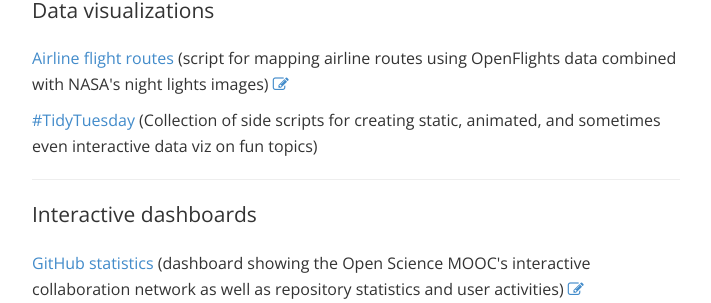
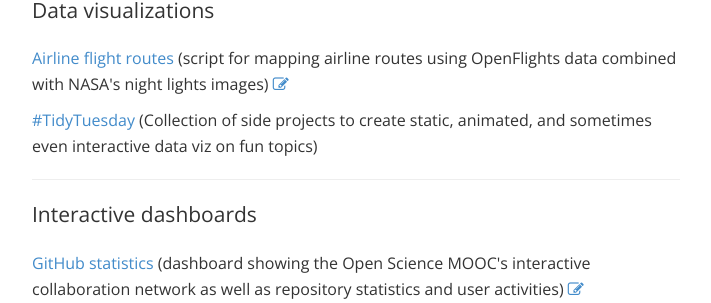
Before and after one commit to lhehnke/lhehnke.github.io, a Jekyll site: the page built from projects/index.html, in a window 1280 px wide and 900 px high, scrolled down 501 px. Shown: the part 151-454 px from the top of the window, without its empty margins (284-995 px from the left). Built offline with Jekyll 4.4.1, drawn with Linux system fonts in a browser that asks for light colours; nearby versions of some CDN libraries.

Commit message:
Update index.html

```diff
--- a/projects/index.html
+++ b/projects/index.html
@@ -37,7 +37,7 @@
     <p class="lead">Data visualizations</p>
 
      <p><a href="https://github.com/lhehnke/maps-traffic-routes/">Airline flight routes</a> (script for mapping airline routes using OpenFlights data combined with NASA's night lights images) <a href="https://lhehnke.github.io/notes/2018/01/27/flight-routes-night-lights" target="_blank" title="Read blog post"> <i class="fa fa-pencil-square-o"></i></a></p>
-    <p><a href="https://github.com/lhehnke/tidytuesday">#TidyTuesday</a> (Collection of side scripts for creating static, animated, and sometimes even interactive data viz on fun topics) </p>
+    <p><a href="https://github.com/lhehnke/tidytuesday">#TidyTuesday</a> (Collection of side projects to create static, animated, and sometimes even interactive data viz on fun topics) </p>
 
    <hr>
 
```
